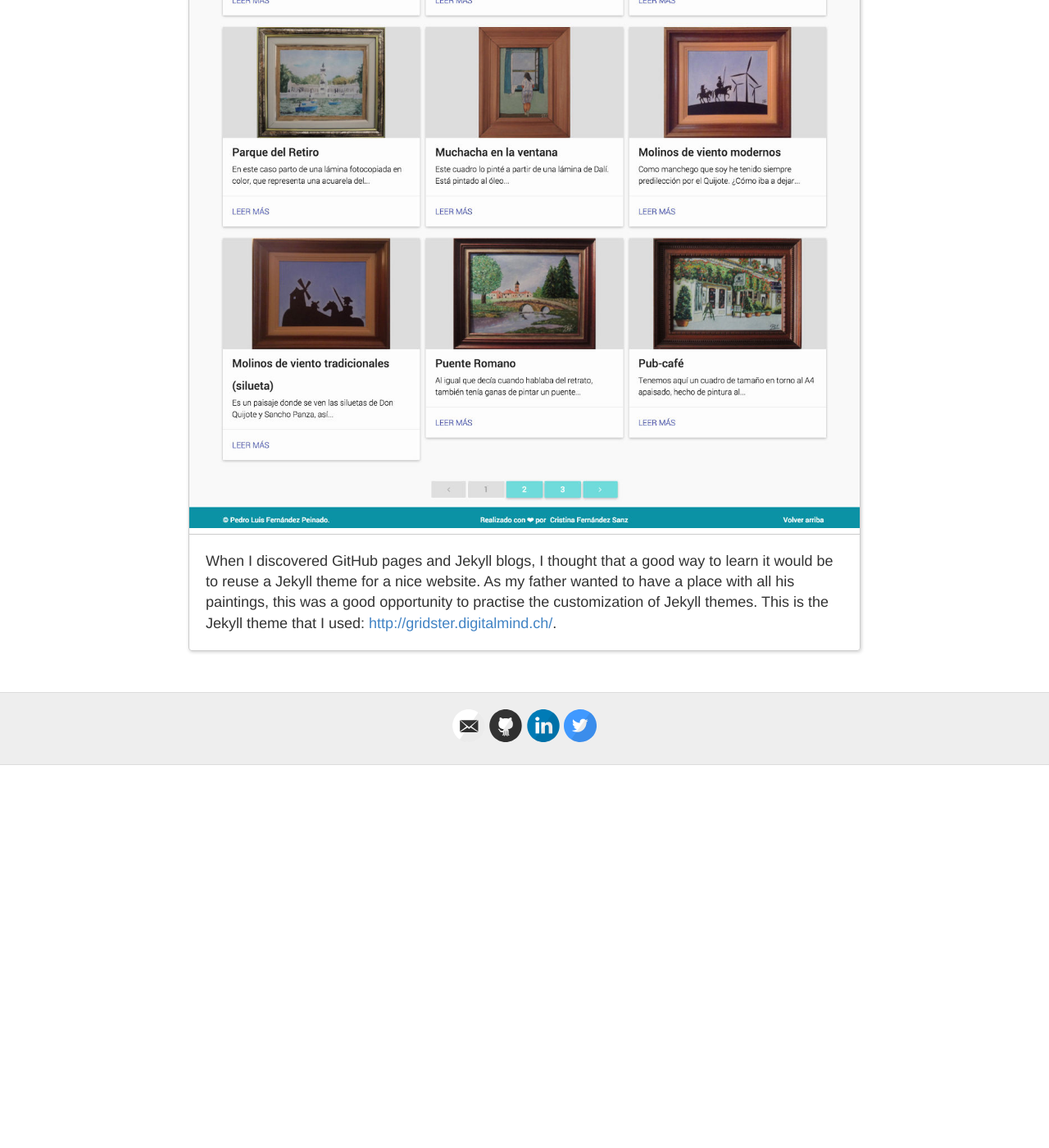
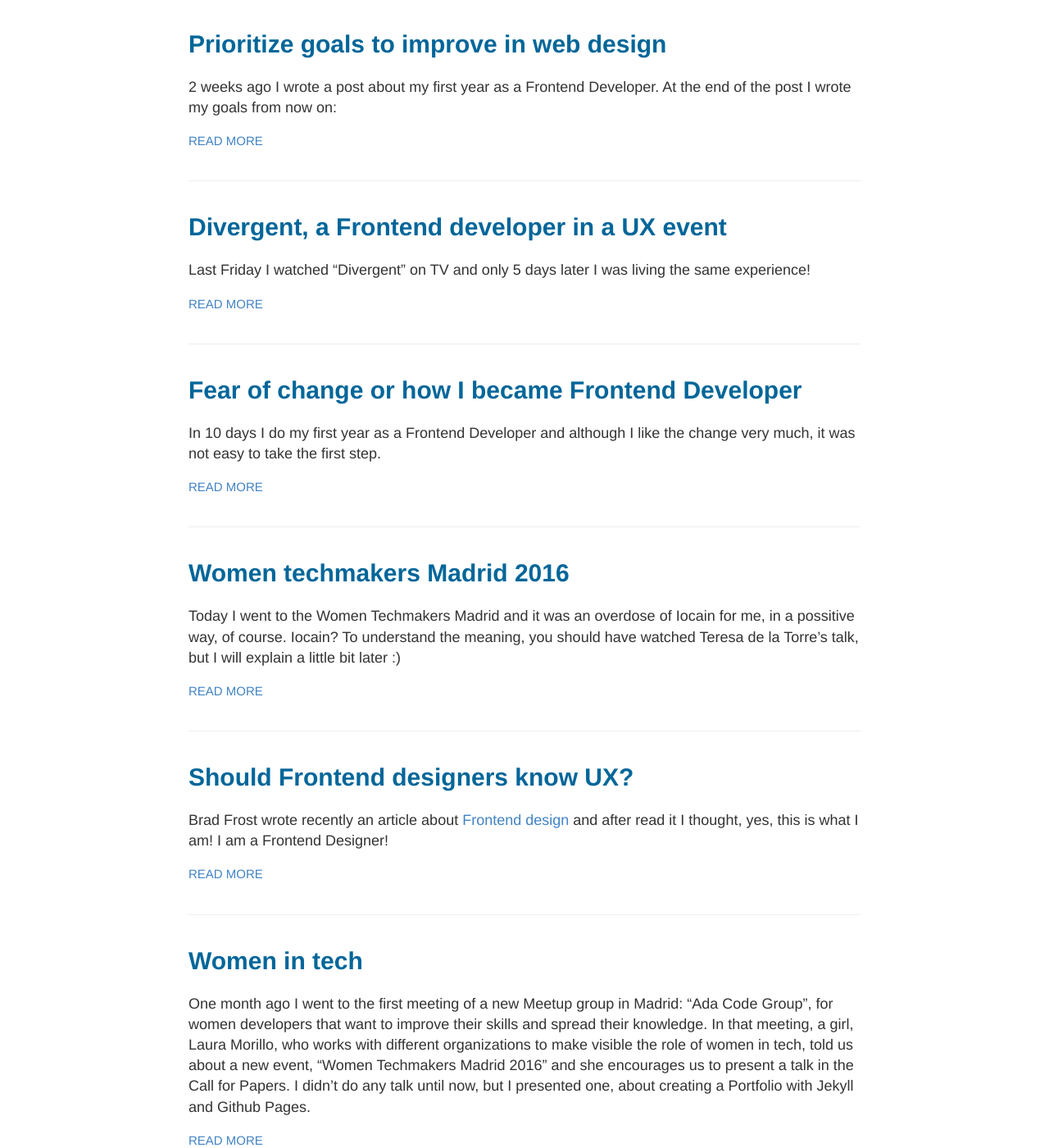
Before and after one commit to jesusrico96/jesusrico96.github.io, a Jekyll site: the page built from index.html, in a window 1280 px wide and 1400 px high, scrolled down 3620 px. Shown: the whole window at 82% size. Built offline with Jekyll 4.4.1, drawn with Linux system fonts in a browser that asks for light colours; before the commit the page ends 4553 px from its top, so only the background shows below that; some of the changed text lies outside the part shown.

Commit message:
Index update

```diff
--- a/index.html
+++ b/index.html
@@ -1,123 +1,18 @@
-<!DOCTYPE html>
-<html>
-  <head>
-    <title>Projects – Cristina Fernández Sanz – Frontend Developer</title>
+---
+layout: defaultPost
+---
 
-        <meta charset="utf-8" />
-    <meta content='text/html; charset=utf-8' http-equiv='Content-Type'>
-    <meta http-equiv='X-UA-Compatible' content='IE=edge'>
-    <meta name='viewport' content='width=device-width, initial-scale=1.0, maximum-scale=1.0'>
+<div class="posts">
+  {% for post in site.posts %}
+    <article class="post">
 
+      <h1><a href="{{ site.baseurl }}{{ post.url }}">{{ post.title }}</a></h1>
 
-    <meta name="description" content="Frontend Developer">
-    <meta property="og:description" content="Frontend Developer" />
+      <div class="entry">
+        {{ post.excerpt }}
+      </div>
 
-    <meta name="author" content="Cristina Fernández Sanz" />
-
-
-    <meta property="og:title" content="Projects" />
-    <meta property="twitter:title" content="Projects" />
-
-
-    <!--[if lt IE 9]>
-      <script src="http://html5shiv.googlecode.com/svn/trunk/html5.js"></script>
-    <![endif]-->
-
-    <link rel="shortcut icon" type="image/x-icon" href="/favicon.ico" />
-
-    <link rel="stylesheet" type="text/css" href="/style.css" />
-    <link rel="alternate" type="application/rss+xml" title="Cristina Fernández Sanz - Frontend Developer" href="/feed.xml" />
-
-    <!-- Created with Jekyll Now - http://github.com/barryclark/jekyll-now -->
-  </head>
-
-  <body>
-    <div class="wrapper-masthead">
-      <div class="container">
-        <header class="masthead clearfix">
-          <a href="/" class="site-avatar"><img src="https://avatars.githubusercontent.com/u/7030244?v=3" /></a>
-
-          <div class="site-info">
-            <h1 class="site-name"><a href="/">Cristina Fernández Sanz</a></h1>
-            <p class="site-description">Frontend Developer</p>
-          </div>
-
-          <nav>
-	    <a href="/">Projects</a>
-	    <a href="/about">About</a>
-            <a href="/blog">Blog</a>
-          </nav>
-
-        </header>
-      </div>
-    </div>
-
-    <div>
-	<img src="/images/webdesign-layout.jpg" />
-    </div>
-    <div id="main" role="main" class="container">
-      <article class="page">
-
-  <h1>Projects</h1>
-
-  <div class="entry">
-    <h2>Teenagers help center</h2>
-<div class="project-preview">
-  <a href="http://www.centro-ayuda-adolescentes.es" alt="Teenagers help center">
-    <img src="/images/teenagers-help-center.jpg" />
-  </a>
-  <div class="explanation">
-    When I realized that I wanted to learn web design, I decided to do a 6 months course in Madrid. As a final project in this course, I did a web page for a friend about psychology and teenagers. This is the page that I did, using HTML5, CSS and JQuery.
-  </div>
+      <a href="{{ site.baseurl }}{{ post.url }}" class="read-more">Read More</a>
+    </article>
+  {% endfor %}
 </div>
-
-<h2>I lookep up and I saw you, Madrid</h2>
-<div class="project-preview">
-  <a href="http://cristinafsanz.github.io/alcelavistaytevimadrid" alt="I lookep up and I saw you, Madrid">
-    <img src="/images/look-up-and-show-you-madrid.jpg" />
-  </a>
-  <div class="explanation">
-    After that, I discovered Bootstrap and I wanted to create another web page using this framework. Currently I live in Madrid and I like to go for a walk in the city and discover new places, so I had the idea to take photographs to some nice buildings and put them together in a web page. This is the result.
-  </div>
-</div>
-
-<h2>Gallery with my paintings</h2>
-<div class="project-preview">
-  <a href="http://cristinafsanz.github.io/paintings" alt="Gallery with my paintings">
-    <img src="/images/paintings.jpg" />
-  </a>
-  <div class="explanation">
-    When I discovered GitHub pages and Jekyll blogs, I thought that a good way to learn it would be to reuse a Jekyll theme for a nice website. As my father wanted to have a place with all his paintings, this was a good opportunity to practise the customization of Jekyll themes. This is the Jekyll theme that I used:
-<a href="http://gridster.digitalmind.ch/">http://gridster.digitalmind.ch/</a>.
-  </div>
-</div>
-
-  </div>
-</article>
-
-    </div>
-
-    <div class="wrapper-footer">
-      <div class="container">
-        <footer class="footer">
-
-<a href="mailto:cristinafsanz@gmail.com"><i class="svg-icon email"></i></a>
-
-
-<a href="https://github.com/cristinafsanz"><i class="svg-icon github"></i></a>
-
-<a href="https://www.linkedin.com/in/cristinafsanz"><i class="svg-icon linkedin"></i></a>
-
-
-<a href="https://www.twitter.com/cristinafsanz"><i class="svg-icon twitter"></i></a>
-
-
-
-        </footer>
-      </div>
-    </div>
-
-
-
-  </body>
-</html>
```
Also changed, not shown: 1 other file.
